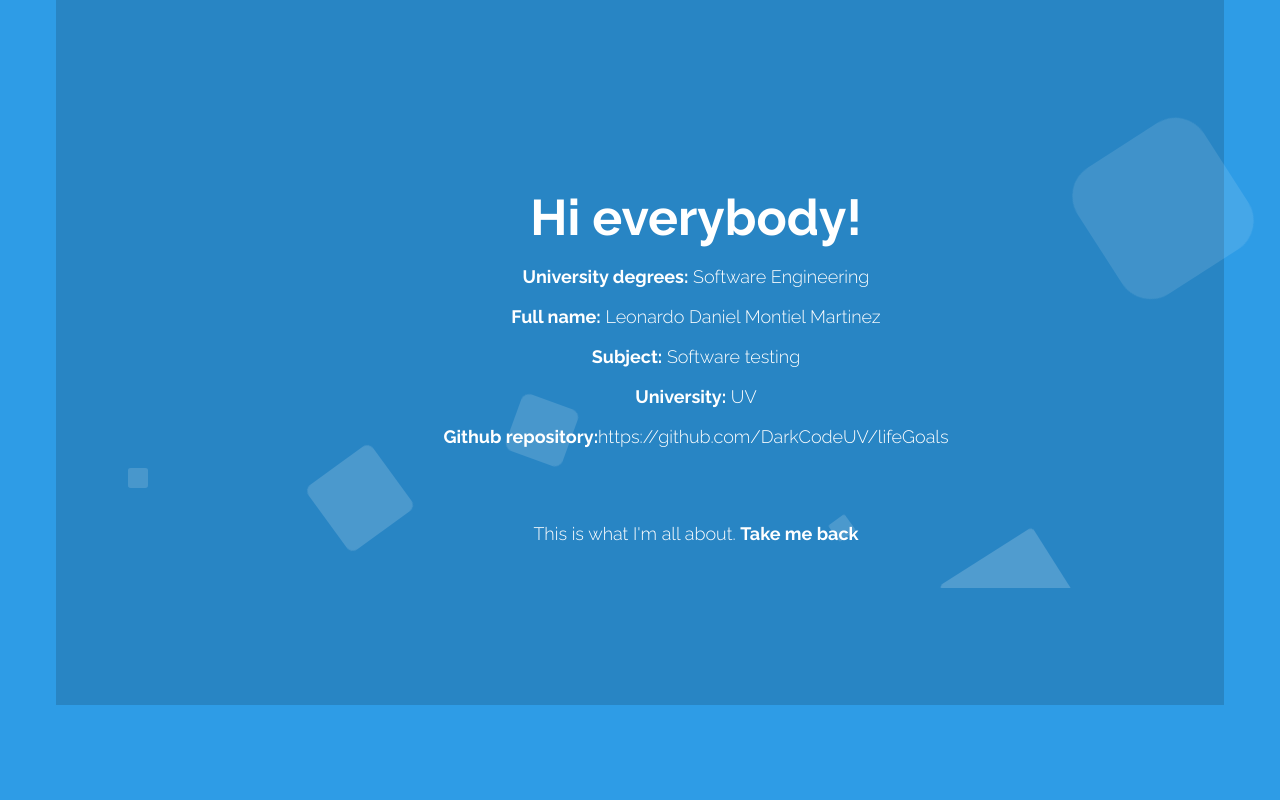
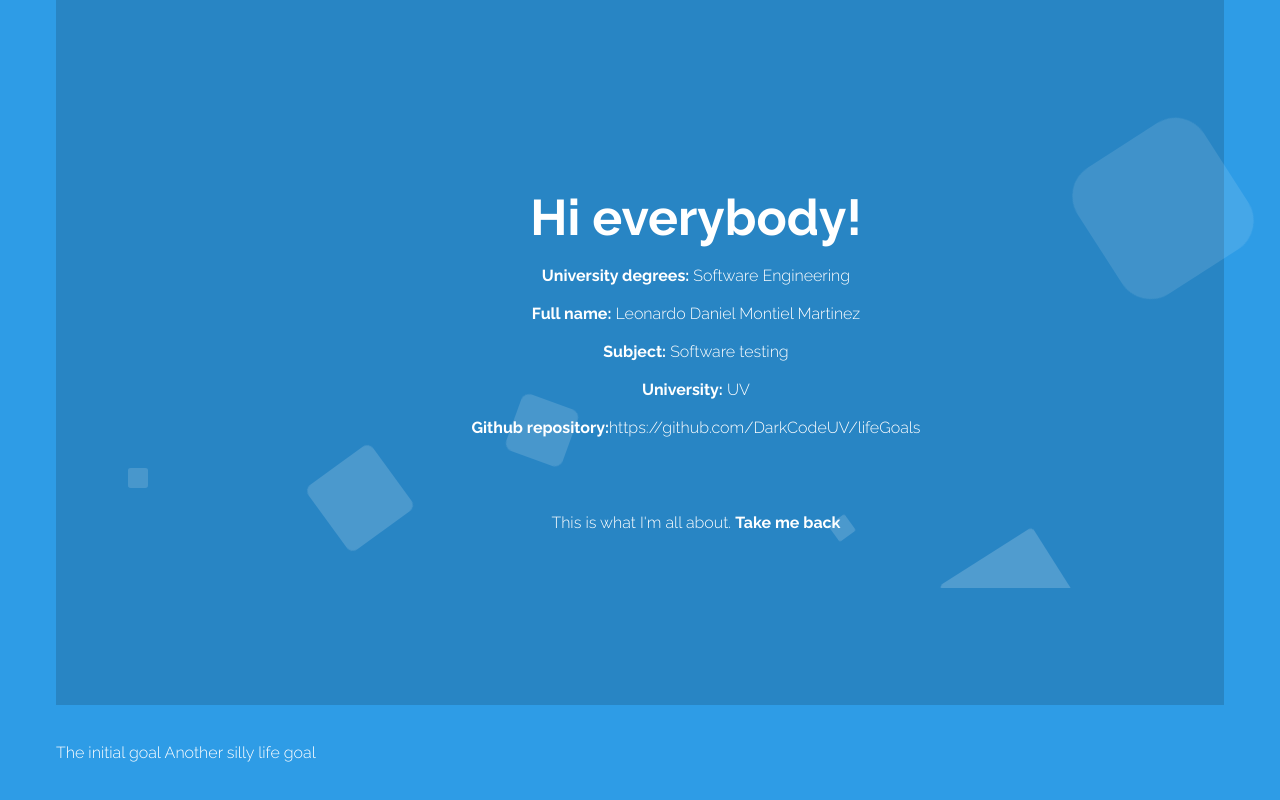
Before and after one commit to Leo-Oh/pokemon, an Angular app: page /about/48 in a window 1280 px wide. Shown: the part 212-1012 px from the top of the page. Before the commit the page ends 973 px from the top, so only its background shows below. Built offline with nearby package versions, Linux system fonts and the light colour scheme.

Commit message:
Implements service to project #6

```diff
--- a/package.json
+++ b/package.json
@@ -21,6 +21,7 @@
     "@angular/platform-browser-dynamic": "~10.0.14",
     "@angular/router": "~10.0.14",
     "rxjs": "~6.5.5",
+    "rxjs-compat": "^6.6.7",
     "tslib": "^2.0.0",
     "zone.js": "~0.10.3"
   },
--- a/src/app/about/about.component.html
+++ b/src/app/about/about.component.html
@@ -31,3 +31,10 @@
                 <li></li>
         </ul>
 </div >
+<br><br>
+<ul>
+
+    <li *ngFor="let goal of goals">
+        {{ goal }}
+    </li>
+</ul>
--- a/src/app/about/about.component.scss
+++ b/src/app/about/about.component.scss
@@ -25,7 +25,7 @@ body{
 .context .aboutme{
     text-align: center;
     color: #fff;
-    font-size: 18px;
+    font-size: 18 px;
 }
 
 
--- a/src/app/about/about.component.ts
+++ b/src/app/about/about.component.ts
@@ -1,6 +1,7 @@
 import { Component, OnInit } from '@angular/core';
 import { ActivatedRoute } from '@angular/router';
 import { Router } from '@angular/router';
+import { DataService } from '../data.service';
 @Component({
   selector: 'app-about',
   templateUrl: './about.component.html',
@@ -8,11 +9,14 @@ import { Router } from '@angular/router';
 })
 export class AboutComponent implements OnInit {
 
-  constructor(private route:ActivatedRoute,private router: Router) {
+  goals: any;
+
+  constructor(private route:ActivatedRoute,private router: Router, private _data: DataService) {
     this.route.params.subscribe(res => console.log(res.id))
   }
 
   ngOnInit(){
+    this._data.goal.subscribe(res => this.goals = res);
   }
 
   sendMeHome(){
--- a/src/app/app.module.ts
+++ b/src/app/app.module.ts
@@ -1,6 +1,7 @@
 import { BrowserModule } from '@angular/platform-browser';
 import { NgModule } from '@angular/core';
 
+import { DataService } from './data.service';
 import { BrowserAnimationsModule } from '@angular/platform-browser/animations';
 import { FormsModule } from '@angular/forms';
 import { AppRoutingModule } from './app-routing.module';
@@ -20,7 +21,7 @@ import { AboutComponent } from './about/about.component';
     FormsModule,
     BrowserAnimationsModule
   ],
-  providers: [],
+  providers: [DataService],
   bootstrap: [AppComponent]
 })
 export class AppModule { }
--- /dev/null
+++ b/src/app/data.service.ts
@@ -0,0 +1,17 @@
+import { Injectable } from '@angular/core';
+import { BehaviorSubject } from 'rxjs/BehaviorSubject';
+
+@Injectable({
+  providedIn: 'root'
+})
+export class DataService {
+
+  private goals = new BehaviorSubject<any>(['The initial goal', 'Another silly life goal']);
+  goal = this.goals.asObservable();
+
+  constructor() { }
+
+  changeGoal(goal){
+    this.goals.next(goal);
+  }
+}
--- a/src/app/home/home.component.ts
+++ b/src/app/home/home.component.ts
@@ -1,5 +1,6 @@
 import { Component, OnInit } from '@angular/core';
 import { trigger,style,transition,animate,keyframes,query,stagger } from '@angular/animations';
+import { DataService } from '../data.service';
 @Component({
   selector: 'app-home',
   templateUrl: './home.component.html',
@@ -37,20 +38,26 @@ export class HomeComponent implements OnInit {
   btnText: string = `Add an Item`;
   goalText: string = `My first life goal`;
   goals = [`My first life goal`,`I want to climb a mountain`, `Go ice skiing`];
-  constructor() { }
+
+  constructor(private _data: DataService) { }
 
   ngOnInit(): void {
+
+    this._data.goal.subscribe(res => this.goals = res);
     this.itemCount = this.goals.length;
+    this._data.changeGoal(this.goals);
   }
 
   addItem(){
     this.goals.push(this.goalText);
     this.goalText = ``;
     this.itemCount = this.goals.length;
+    this._data.changeGoal(this.goals);
   }
 
   removeItem(i){
     this.goals.splice(i,1);
+    this._data.changeGoal(this.goals);
   }
 
 }
```
Also changed, not shown: 2 other files (tests, documents, lock files or other folders).
